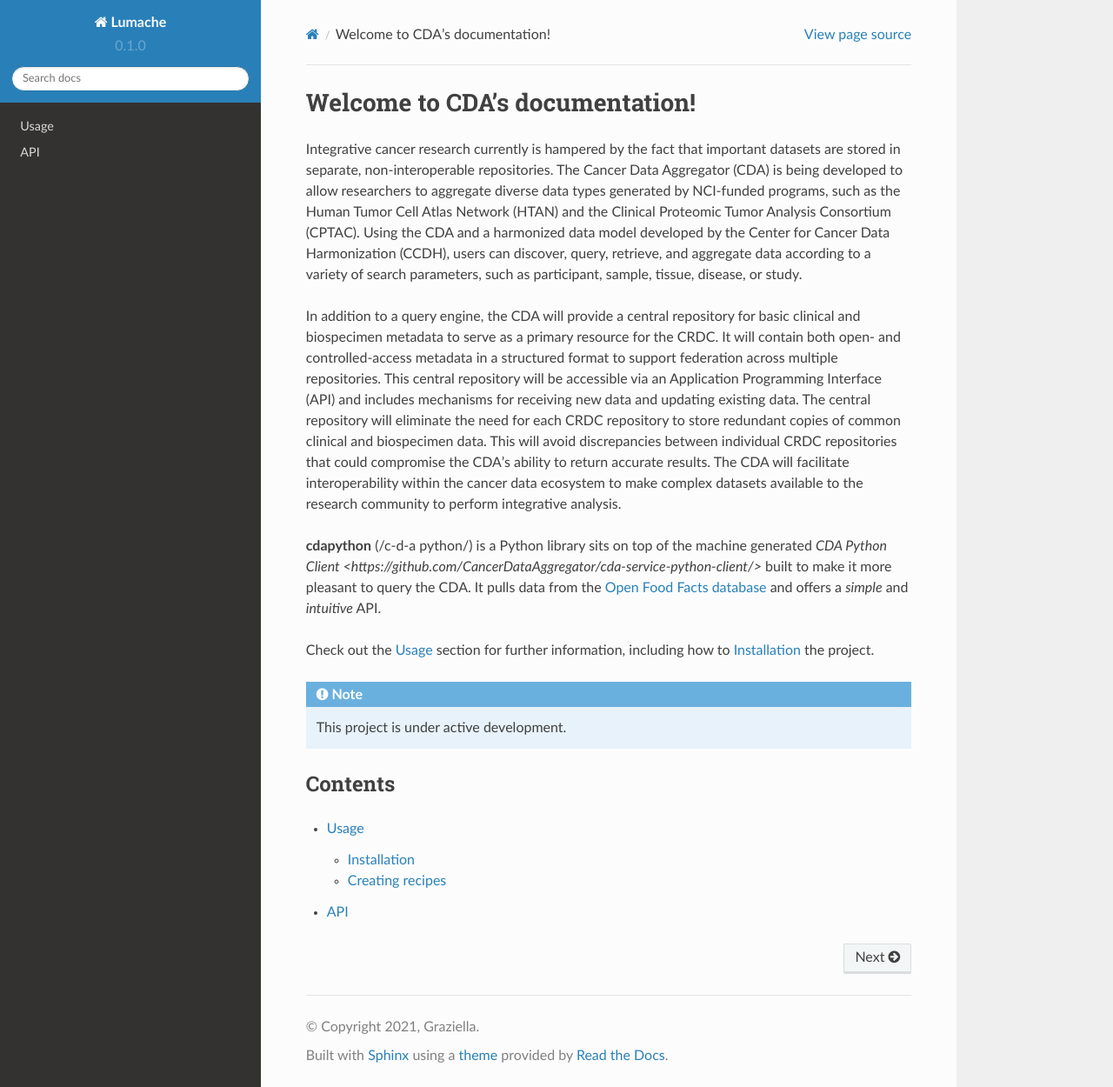
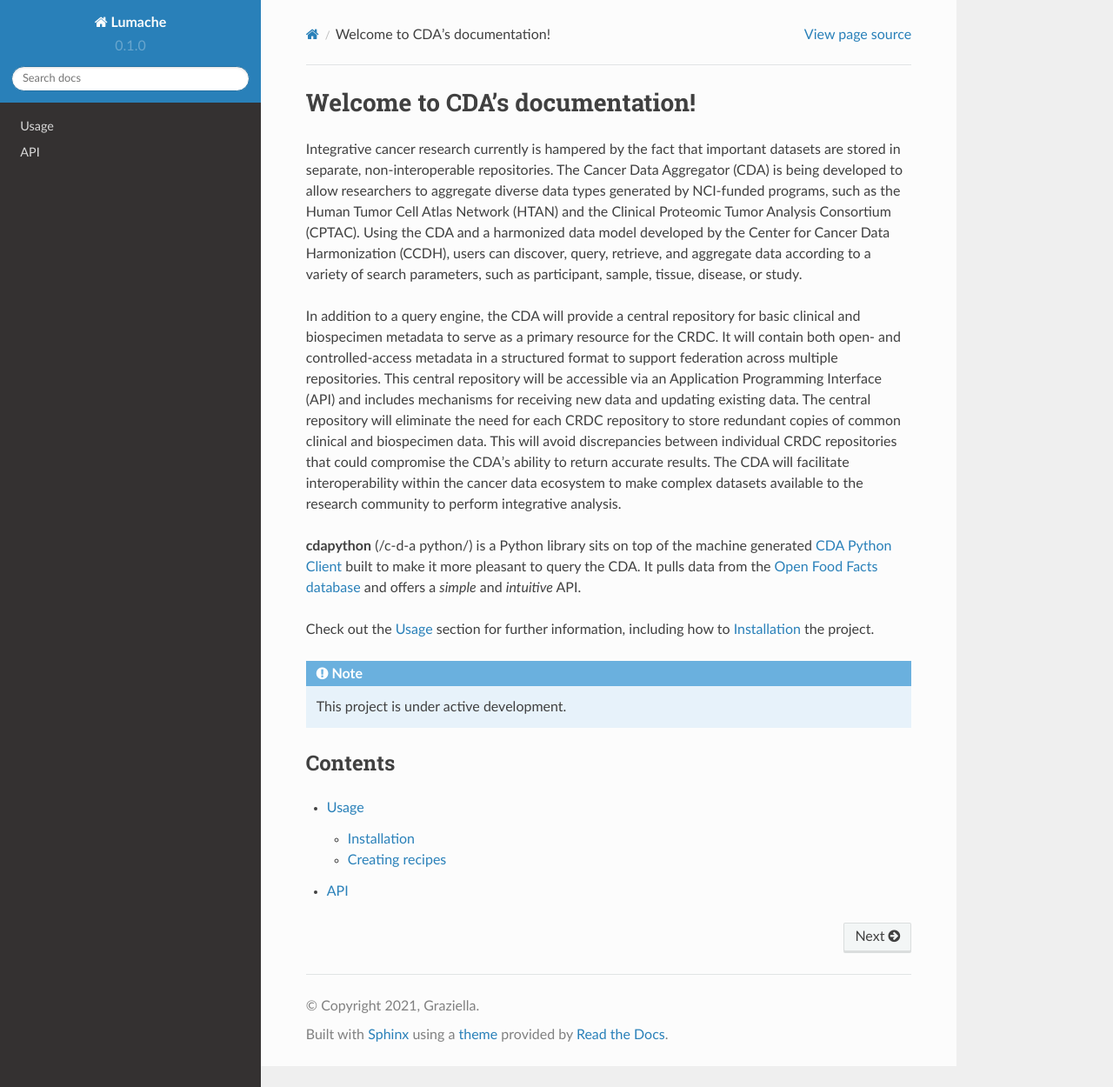
Before and after one commit to CancerDataAggregator/CDA-HelpDesk, a Sphinx documentation site: the page built from docs/source/index.rst, in a window 1280 px wide and 1250 px high. Shown: the whole window at 87% size. Built offline with Sphinx 7.4.7 and the Read the Docs theme 2.0.0, drawn with Linux system fonts in a browser that asks for light colours.

Commit message:
Update index.rst

```diff
--- a/docs/source/index.rst
+++ b/docs/source/index.rst
@@ -5,7 +5,7 @@ Integrative cancer research currently is hampered by the fact that important dat
 
 In addition to a query engine, the CDA will provide a central repository for basic clinical and biospecimen metadata to serve as a primary resource for the CRDC. It will contain both open- and controlled-access metadata in a structured format to support federation across multiple repositories. This central repository will be accessible via an Application Programming Interface (API) and includes mechanisms for receiving new data and updating existing data. The central repository will eliminate the need for each CRDC repository to store redundant copies of common clinical and biospecimen data. This will avoid discrepancies between individual CRDC repositories that could compromise the CDA’s ability to return accurate results. The CDA will facilitate interoperability within the cancer data ecosystem to make complex datasets available to the research community to perform integrative analysis.
 
-**cdapython** (/c-d-a python/) is a Python library sits on top of the machine generated `CDA Python Client <https://github.com/CancerDataAggregator/cda-service-python-client/>` built to make it more pleasant to query the CDA.
+**cdapython** (/c-d-a python/) is a Python library sits on top of the machine generated `CDA Python Client <https://github.com/CancerDataAggregator/cda-service-python-client/>`_ built to make it more pleasant to query the CDA.
 It pulls data from the `Open Food Facts database <https://world.openfoodfacts.org/>`_
 and offers a *simple* and *intuitive* API.
 
```
